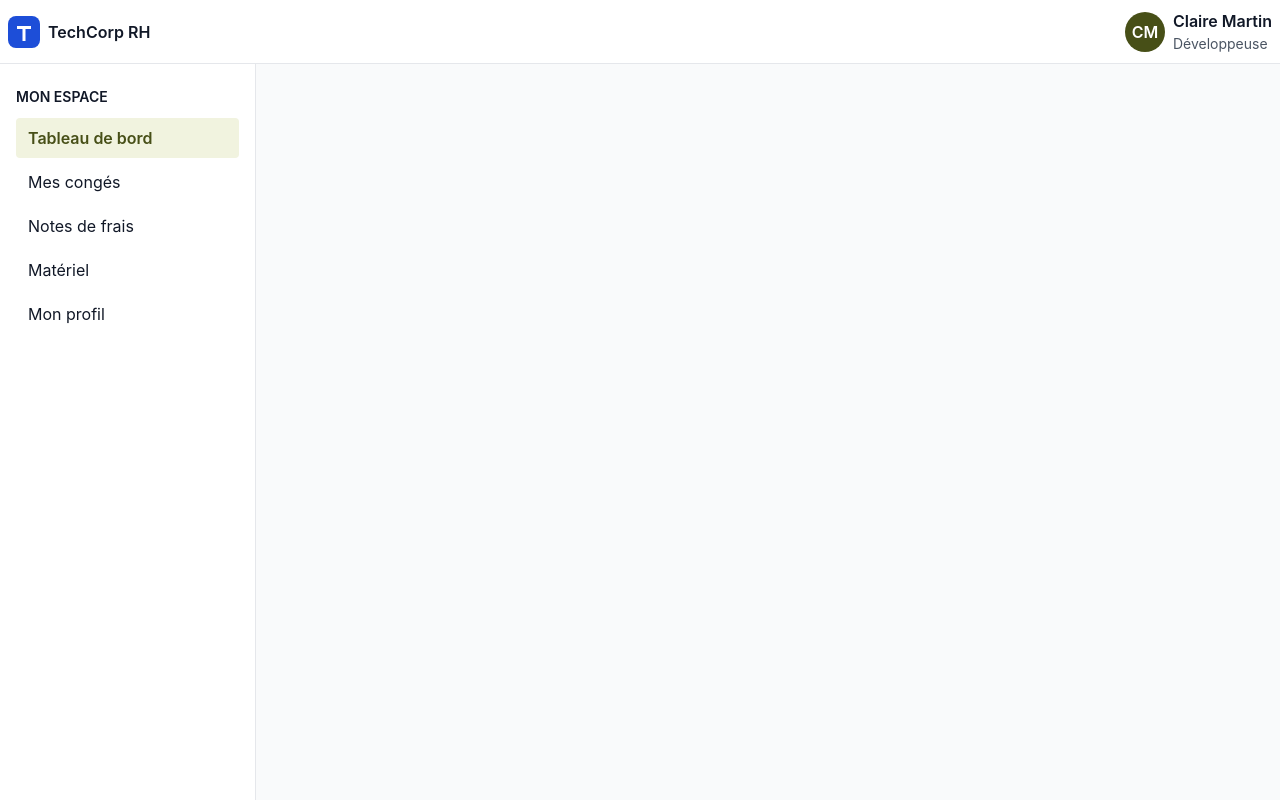
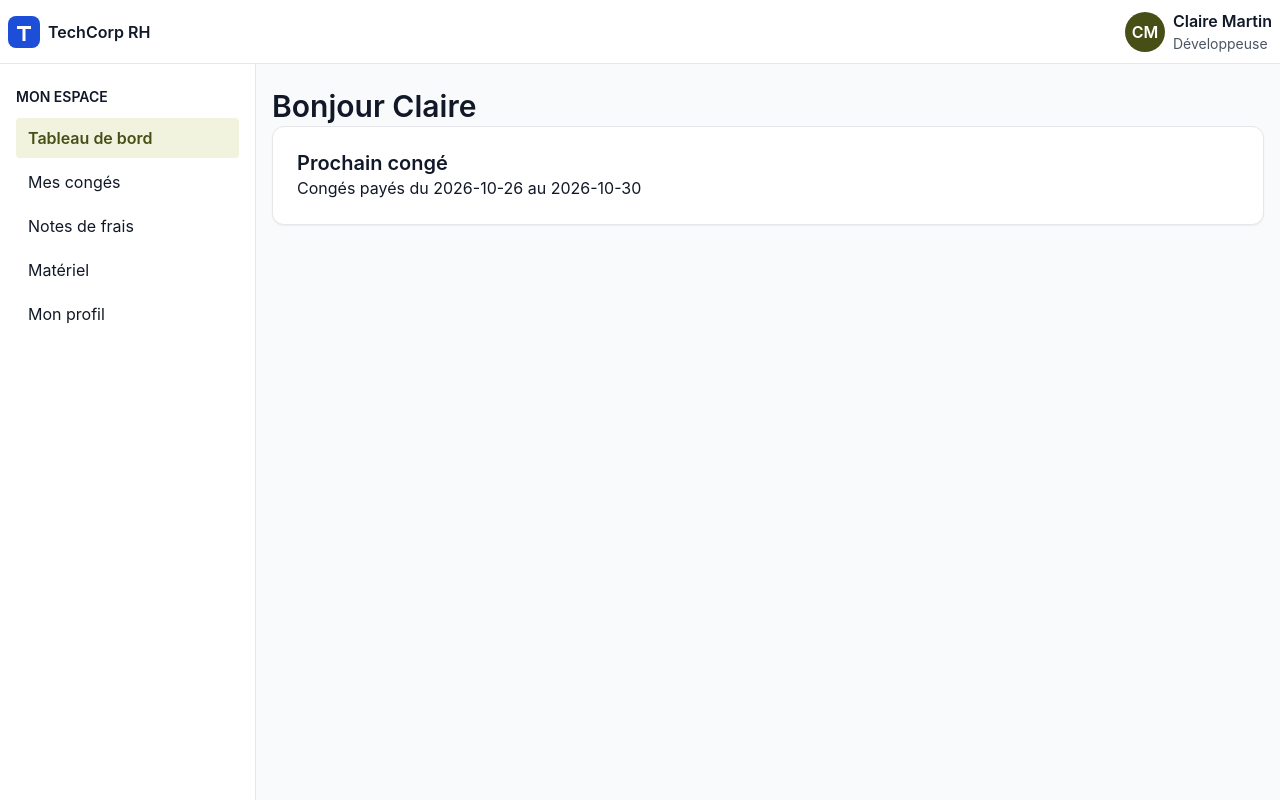
Before and after one commit to yassin-f12/cours_dev_m2i, an Angular app in the folder cours_frameworks/frontend/: page / in a window 1280 px wide. Built offline with nearby package versions, Linux system fonts and the light colour scheme.

Commit message:
feat(frontend): ajoute les modèles Employee et LeaveRequest

```diff
--- a/cours_frameworks/frontend/src/app/app.html
+++ b/cours_frameworks/frontend/src/app/app.html
@@ -26,8 +26,8 @@
       <div class="user">
         <span class="avatar" aria-hidden="true">CM</span>
         <div class="user__info">
-          <p class="user__name">Claire Martin</p>
-          <p class="user__role">Développeuse</p>
+          <p class="user__name">{{ currentUser.firstName }} {{ currentUser.lastName }}</p>
+          <p class="user__role">{{ currentUser.jobTitle }}</p>
         </div>
       </div>
     </div>
@@ -37,6 +37,16 @@
 
   <main class="app__main" id="contenu" tabindex="-1">
     <div class="container">
+      <h1>Bonjour {{ currentUser.firstName }}</h1>
+
+      <section class="card" aria-labelledby="titre-prochain-conge">
+        <h2 id="titre-prochain-conge">Prochain congé</h2>
+        <p>
+          {{ nextLeaveType }} du {{ nextLeave.startDate }} au
+          {{ nextLeave.endDate }}
+        </p>
+      </section>
+
       <router-outlet />
     </div>
   </main>
--- a/cours_frameworks/frontend/src/app/app.ts
+++ b/cours_frameworks/frontend/src/app/app.ts
@@ -1,6 +1,8 @@
 import { Component, signal } from '@angular/core';
 import { RouterOutlet } from '@angular/router';
 import { Sidebar } from './layout/sidebar/sidebar';
+import { Employee } from './models/employee';
+import { LEAVE_TYPE_LABELS, LeaveRequest } from './models/leave-request';
 
 @Component({
   imports: [RouterOutlet, Sidebar],
@@ -10,4 +12,26 @@ import { Sidebar } from './layout/sidebar/sidebar';
 })
 export class App {
   protected readonly title = signal('techcorp-rh');
+
+  protected readonly currentUser: Employee = {
+    id: 1,
+    firstName: 'Claire',
+    lastName: 'Martin',
+    email: 'claire.martin@techcorp.fr',
+    jobTitle: 'Développeuse',
+    role: 'employee',
+    managerId: 4,
+    hiredAt: '2024-03-02',
+  };
+
+  protected readonly nextLeave: LeaveRequest = {
+    id: 12,
+    employeeId: 1,
+    type: 'paid',
+    startDate: '2026-10-26',
+    endDate: '2026-10-30',
+    status: 'pending',
+  };
+
+  protected readonly nextLeaveType = LEAVE_TYPE_LABELS[this.nextLeave.type];
 }
--- a/cours_frameworks/frontend/src/app/models/leave-request.ts
+++ b/cours_frameworks/frontend/src/app/models/leave-request.ts
@@ -1 +1,20 @@
-export interface LeaveRequest {}
+export type LeaveType = 'paid' | 'rtt' | 'sick' | 'unpaid';
+
+export type LeaveStatus = 'pending' | 'manager-approved' | 'approved' | 'rejected';
+
+export interface LeaveRequest {
+  id: number;
+  employeeId: number;
+  type: LeaveType;
+  startDate: string;
+  endDate: string;
+  reason?: string;
+  status: LeaveStatus;
+}
+
+export const LEAVE_TYPE_LABELS: Record<LeaveType, string> = {
+  paid: 'Congés payés',
+  rtt: 'RTT',
+  sick: 'Maladie',
+  unpaid: 'Sans solde',
+};
```
Also changed, not shown: cours_frameworks/frontend/src/app/models/employee.ts (+12 -1 lines).
